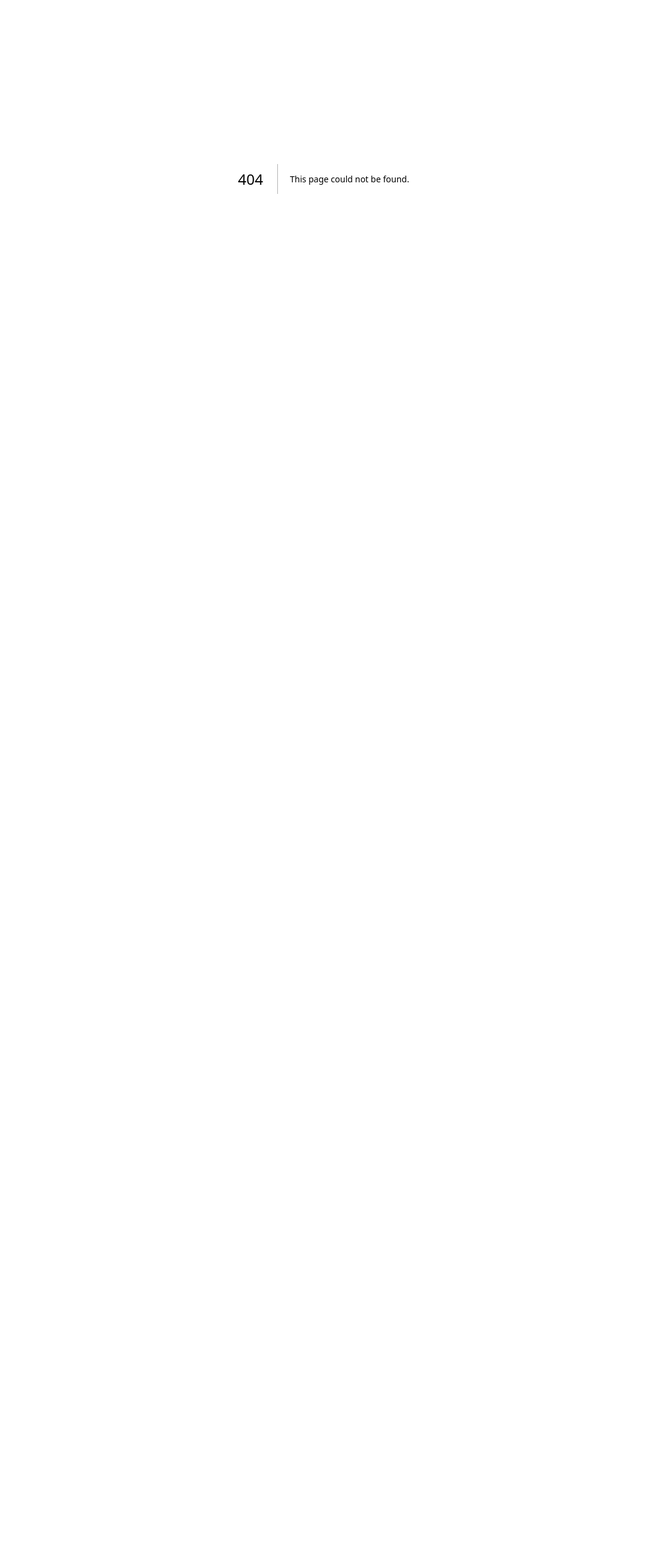
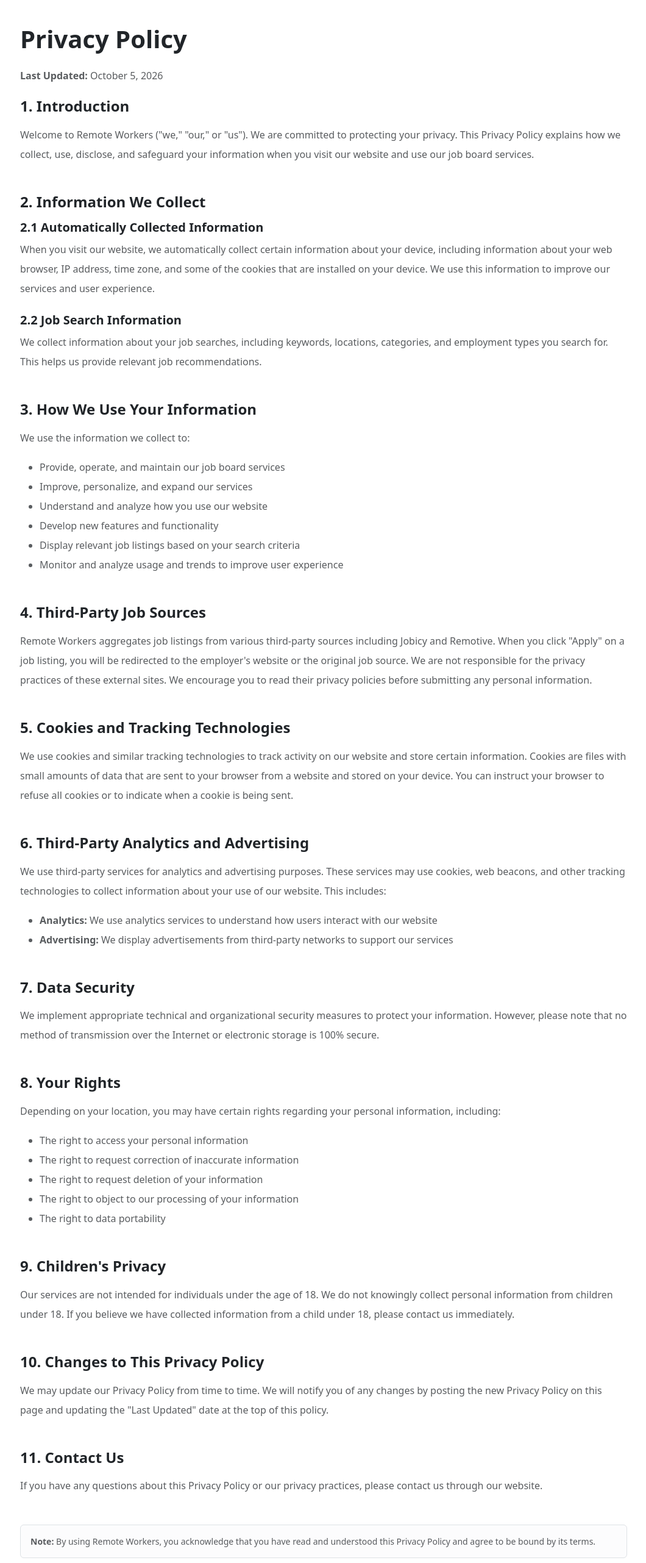
Before and after one commit to R5M54Y/JOBFORGE, a Next.js app in the folder frontend/: page /privacy-policy in a window 1280 px wide. Before the commit this address had no page. Shown: the part 234-2797 px from the top of the page at 61% size, without its empty margins (109-1169 px from the left). Before the commit the page ends 951 px from the top, so only its background shows below. Built offline with nearby package versions, Linux system fonts and the light colour scheme.

Commit message:
feat: add privacy policy page and footer with navigation

```diff
--- /dev/null
+++ b/frontend/app/components/Footer.tsx
@@ -0,0 +1,51 @@
+import Link from 'next/link';
+
+export function Footer() {
+  return (
+    <footer id="site-footer" className="bg-dark text-light py-4 mt-5">
+      <div className="container">
+        <div className="row">
+          <div className="col-md-6 mb-3 mb-md-0">
+            <h5 className="mb-3">Remote Workers</h5>
+            <p className="text-muted small">
+              Find remote jobs from multiple sources in one place. Your gateway to remote work opportunities worldwide.
+            </p>
+          </div>
+          <div className="col-md-3 mb-3 mb-md-0">
+            <h6 className="mb-3">Quick Links</h6>
+            <ul className="list-unstyled">
+              <li className="mb-2">
+                <Link href="/" className="text-muted text-decoration-none small">
+                  Home
+                </Link>
+              </li>
+              <li className="mb-2">
+                <Link href="/browse-jobs" className="text-muted text-decoration-none small">
+                  Browse Jobs
+                </Link>
+              </li>
+            </ul>
+          </div>
+          <div className="col-md-3">
+            <h6 className="mb-3">Legal</h6>
+            <ul className="list-unstyled">
+              <li className="mb-2">
+                <Link href="/privacy-policy" className="text-muted text-decoration-none small">
+                  Privacy Policy
+                </Link>
+              </li>
+            </ul>
+          </div>
+        </div>
+        <hr className="my-4 border-secondary" />
+        <div className="row">
+          <div className="col-12 text-center">
+            <p className="text-muted small mb-0">
+              &copy; {new Date().getFullYear()} Remote Workers. All rights reserved.
+            </p>
+          </div>
+        </div>
+      </div>
+    </footer>
+  );
+}
--- a/frontend/app/layout.tsx
+++ b/frontend/app/layout.tsx
@@ -3,6 +3,7 @@ import Script from 'next/script';
 import './globals.css';
 import type { Metadata } from 'next';
 import { Header } from './components/Header';
+import { Footer } from './components/Footer';
 
 export const metadata: Metadata = {
   title: siteConfig.title,
@@ -80,6 +81,8 @@ _Hasync.push(['Histats.track_hits', '']);
           src="https://pl31517511.profitableratecpmnetwork.com/0a/6f/45/0a6f45f6cd118b7b19498f9076f1a08f.js"
           strategy="afterInteractive"
         />
+
+        <Footer />
       </body>
     </html>
   );
--- /dev/null
+++ b/frontend/app/privacy-policy/page.tsx
@@ -0,0 +1,153 @@
+import { Metadata } from 'next';
+import Link from 'next/link';
+
+export const metadata: Metadata = {
+  title: 'Privacy Policy | Remote Workers',
+  description: 'Privacy Policy for Remote Workers job board',
+};
+
+export default function PrivacyPolicyPage() {
+  return (
+    <main className="container py-5" id="privacy-policy-page">
+      <div className="mb-4">
+        <Link href="/" className="btn btn-link text-decoration-none p-0 text-primary fw-medium">
+          &larr; Back to home
+        </Link>
+      </div>
+
+      <div className="card shadow-sm border-0">
+        <div className="card-body p-4 p-lg-5">
+          <h1 className="display-6 fw-bold mb-4 text-dark">Privacy Policy</h1>
+          <p className="text-muted mb-4">
+            <strong>Last Updated:</strong> October 5, 2026
+          </p>
+
+          <section className="mb-5">
+            <h2 className="h4 fw-bold text-dark mb-3">1. Introduction</h2>
+            <p className="text-muted lh-lg">
+              Welcome to Remote Workers (&quot;we,&quot; &quot;our,&quot; or &quot;us&quot;). We are committed to protecting your privacy.
+              This Privacy Policy explains how we collect, use, disclose, and safeguard your information when
+              you visit our website and use our job board services.
+            </p>
+          </section>
+
+          <section className="mb-5">
+            <h2 className="h4 fw-bold text-dark mb-3">2. Information We Collect</h2>
+            <h3 className="h5 fw-semibold text-dark mb-2">2.1 Automatically Collected Information</h3>
+            <p className="text-muted lh-lg">
+              When you visit our website, we automatically collect certain information about your device,
+              including information about your web browser, IP address, time zone, and some of the cookies
+              that are installed on your device. We use this information to improve our services and user experience.
+            </p>
+
+            <h3 className="h5 fw-semibold text-dark mb-2 mt-4">2.2 Job Search Information</h3>
+            <p className="text-muted lh-lg">
+              We collect information about your job searches, including keywords, locations, categories, and
+              employment types you search for. This helps us provide relevant job recommendations.
+            </p>
+          </section>
+
+          <section className="mb-5">
+            <h2 className="h4 fw-bold text-dark mb-3">3. How We Use Your Information</h2>
+            <p className="text-muted lh-lg">We use the information we collect to:</p>
+            <ul className="text-muted lh-lg">
+              <li>Provide, operate, and maintain our job board services</li>
+              <li>Improve, personalize, and expand our services</li>
+              <li>Understand and analyze how you use our website</li>
+              <li>Develop new features and functionality</li>
+              <li>Display relevant job listings based on your search criteria</li>
+              <li>Monitor and analyze usage and trends to improve user experience</li>
+            </ul>
+          </section>
+
+          <section className="mb-5">
+            <h2 className="h4 fw-bold text-dark mb-3">4. Third-Party Job Sources</h2>
+            <p className="text-muted lh-lg">
+              Remote Workers aggregates job listings from various third-party sources including Jobicy and Remotive.
+              When you click &quot;Apply&quot; on a job listing, you will be redirected to the employer&apos;s website or the
+              original job source. We are not responsible for the privacy practices of these external sites.
+              We encourage you to read their privacy policies before submitting any personal information.
+            </p>
+          </section>
+
+          <section className="mb-5">
+            <h2 className="h4 fw-bold text-dark mb-3">5. Cookies and Tracking Technologies</h2>
+            <p className="text-muted lh-lg">
+              We use cookies and similar tracking technologies to track activity on our website and store certain
+              information. Cookies are files with small amounts of data that are sent to your browser from a website
+              and stored on your device. You can instruct your browser to refuse all cookies or to indicate when a
+              cookie is being sent.
+            </p>
+          </section>
+
+          <section className="mb-5">
+            <h2 className="h4 fw-bold text-dark mb-3">6. Third-Party Analytics and Advertising</h2>
+            <p className="text-muted lh-lg">
+              We use third-party services for analytics and advertising purposes. These services may use cookies,
+              web beacons, and other tracking technologies to collect information about your use of our website.
+              This includes:
+            </p>
+            <ul className="text-muted lh-lg">
+              <li><strong>Analytics:</strong> We use analytics services to understand how users interact with our website</li>
+              <li><strong>Advertising:</strong> We display advertisements from third-party networks to support our services</li>
+            </ul>
+          </section>
+
+          <section className="mb-5">
+            <h2 className="h4 fw-bold text-dark mb-3">7. Data Security</h2>
+            <p className="text-muted lh-lg">
+              We implement appropriate technical and organizational security measures to protect your information.
+              However, please note that no method of transmission over the Internet or electronic storage is 100% secure.
+            </p>
+          </section>
+
+          <section className="mb-5">
+            <h2 className="h4 fw-bold text-dark mb-3">8. Your Rights</h2>
+            <p className="text-muted lh-lg">
+              Depending on your location, you may have certain rights regarding your personal information, including:
+            </p>
+            <ul className="text-muted lh-lg">
+              <li>The right to access your personal information</li>
+              <li>The right to request correction of inaccurate information</li>
+              <li>The right to request deletion of your information</li>
+              <li>The right to object to our processing of your information</li>
+              <li>The right to data portability</li>
+            </ul>
+          </section>
+
+          <section className="mb-5">
+            <h2 className="h4 fw-bold text-dark mb-3">9. Children&apos;s Privacy</h2>
+            <p className="text-muted lh-lg">
+              Our services are not intended for individuals under the age of 18. We do not knowingly collect
+              personal information from children under 18. If you believe we have collected information from a
+              child under 18, please contact us immediately.
+            </p>
+          </section>
+
+          <section className="mb-5">
+            <h2 className="h4 fw-bold text-dark mb-3">10. Changes to This Privacy Policy</h2>
+            <p className="text-muted lh-lg">
+              We may update our Privacy Policy from time to time. We will notify you of any changes by posting
+              the new Privacy Policy on this page and updating the &quot;Last Updated&quot; date at the top of this policy.
+            </p>
+          </section>
+
+          <section className="mb-5">
+            <h2 className="h4 fw-bold text-dark mb-3">11. Contact Us</h2>
+            <p className="text-muted lh-lg">
+              If you have any questions about this Privacy Policy or our privacy practices, please contact us
+              through our website.
+            </p>
+          </section>
+
+          <div className="alert alert-light border mt-5" role="alert">
+            <p className="mb-0 small text-muted">
+              <strong>Note:</strong> By using Remote Workers, you acknowledge that you have read and understood
+              this Privacy Policy and agree to be bound by its terms.
+            </p>
+          </div>
+        </div>
+      </div>
+    </main>
+  );
+}
```
